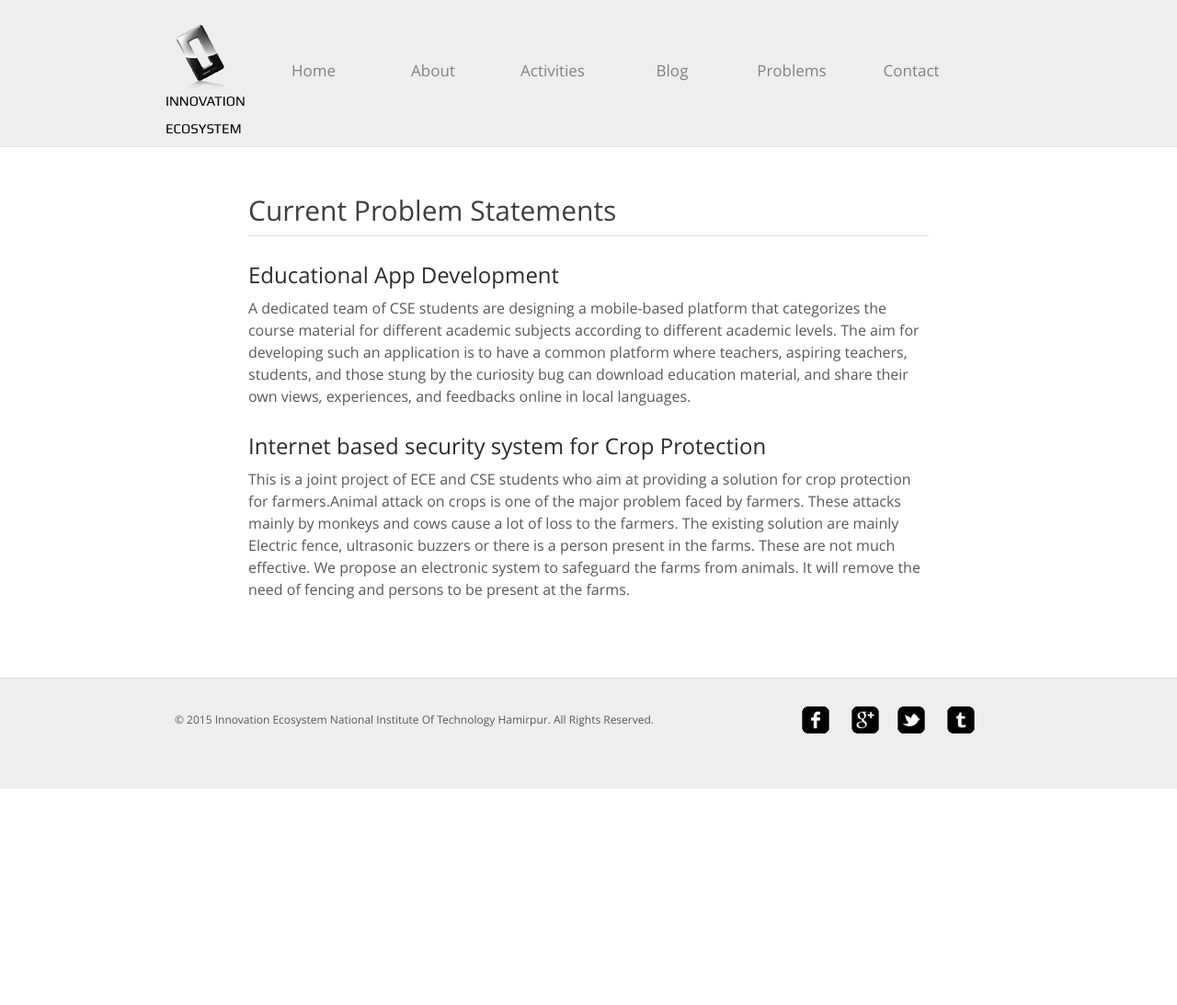
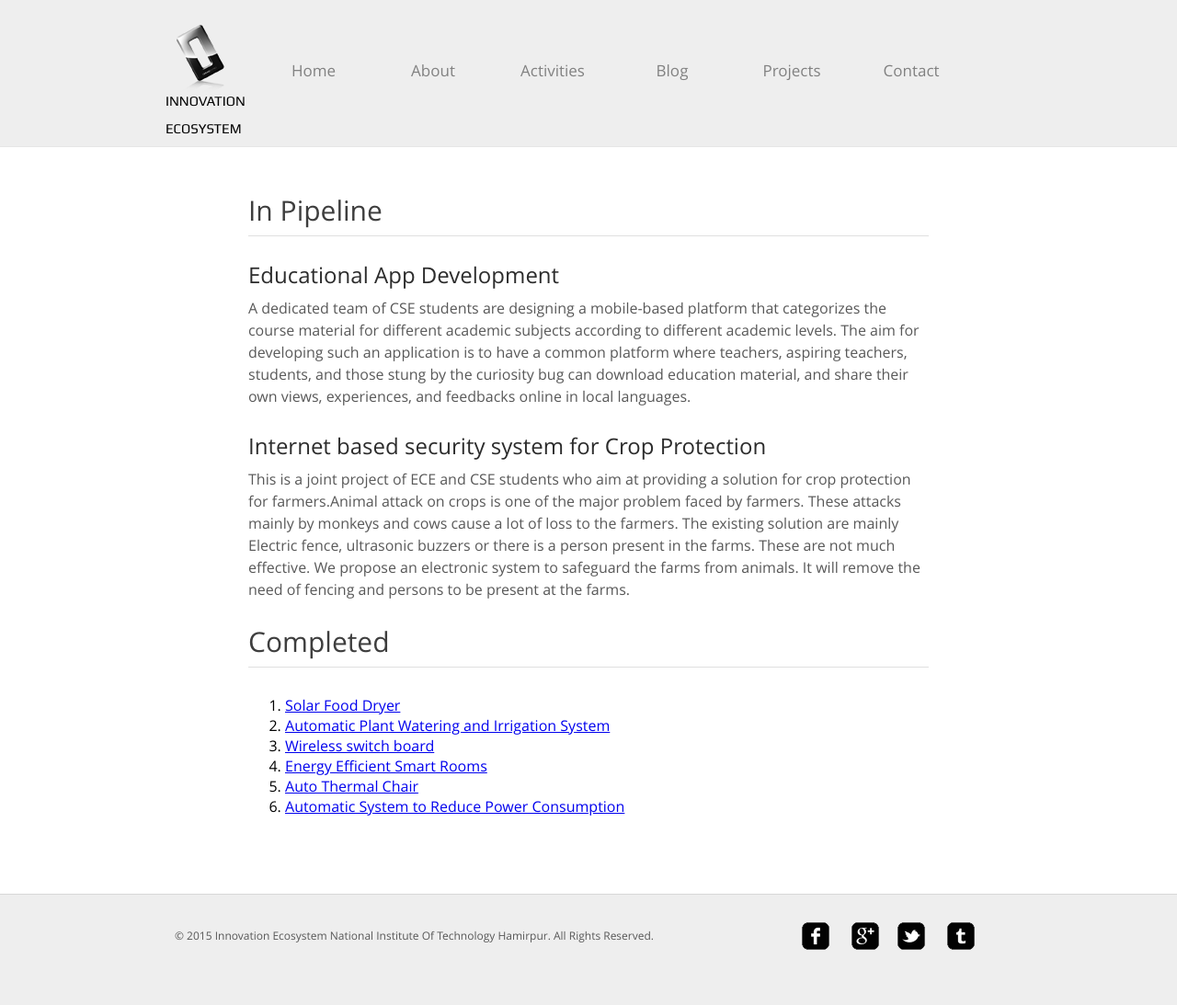
Before and after one commit to arunnK/eco_inn_website, a Django app: page /ps in a window 1280 px wide. Shown: the whole page at 92% size. Before the commit the page ends 858 px from the top, so only its background shows below. Run offline with Django 3.2, Linux system fonts and the light colour scheme.

Commit message:
Final app3

```diff
--- a/pages/templates/pages/about.html
+++ b/pages/templates/pages/about.html
@@ -14,11 +14,11 @@ About-Innovation Ecosystem
 	<div id="contents">
 		<div id="about">
 			<h1>About</h1>
-			<h2>What is IES ?</h2>
+			<h2>What is ECO-INN ?</h2>
 			<p align="justify">
-				Innovation Ecosystem (IES) at NIT Hamirpur (HP) is a student coordinated activity, which intends to collectively (through team work) create an atmosphere for working towards developing solutions to real life engineering problems faced by the people belonging to different strata of the society at much affordable prices. It also aims to develop alternative techniques to already existing techniques at meagre rates.
+				Innovation Ecosystem (ECO-INN) at NIT Hamirpur (HP) is a student coordinated activity, which intends to collectively (through team work) create an atmosphere for working towards developing solutions to real life engineering problems faced by the people belonging to different strata of the society at much affordable prices. It also aims to develop alternative techniques to already existing techniques at meagre rates.
 
- Working in close coordination with RuTAG NIT Hamirpur and <a href="">Sristi, problems faced by people are undertaken as a challenge and their solutions are provided for implementation.
+ Working in close coordination with<a href="http://rutag.iitd.ac.in/">RuTAG</a>,<a href="http://nith.ac.in/">NIT Hamirpur</a> and <a href="http://www.sristi.org/">Sristi</a>, problems faced by people are undertaken as a challenge and their solutions are provided for implementation.
 
 An exhibition was organized on 10th- 12th April wherein socially relevant projects completed by volunteers of the ecosystem, were displayed.
 
--- a/pages/templates/pages/base.html
+++ b/pages/templates/pages/base.html
@@ -30,7 +30,7 @@
 						<a href="/blog">Blog</a>
 					</li>
 					<li>
-						<a href="/ps">Problems</a>
+						<a href="/ps">Projects</a>
 					</li>
 					<li>
 						<a href="/contact">Contact</a>
@@ -48,9 +48,9 @@
 		<div class="clearfix">
 			<div id="connect">
 				<a href="https://www.facebook.com/iesnith" target="_blank" class="facebook"></a>
-				<a href="http://freewebsitetemplates.com/go/googleplus/" target="_blank" class="googleplus">
-				</a><a href="http://freewebsitetemplates.com/go/twitter/" target="_blank" class="twitter"></a>
-				<a href="http://www.freewebsitetemplates.com/misc/contact/" target="_blank" class="tumbler"></a>
+				<a href="/index" target="_blank" class="googleplus">
+				</a><a href="/index" target="_blank" class="twitter"></a>
+				<a href="/index" target="_blank" class="tumbler"></a>
 			</div>
 			<p>
 
--- a/pages/templates/pages/problemstatements.html
+++ b/pages/templates/pages/problemstatements.html
@@ -14,7 +14,7 @@ About-Innovation Ecosystem
 
 	<div id="contents">
 		<div id="about">
-			<h1>Current Problem Statements </h1>
+			<h1>In Pipeline </h1>
 			<h2>Educational App Development</h2>
 			<p>
 				A dedicated team of CSE students  are designing a mobile-based platform that categorizes the course material for different academic subjects according to different academic levels. The aim for developing such an application is to have a common platform where teachers, aspiring teachers, students, and those stung by the curiosity bug can download education material, and share their own views, experiences, and feedbacks online in local languages.
@@ -22,6 +22,31 @@ About-Innovation Ecosystem
 			<h2>Internet based security system for Crop Protection</h2>
 			<p>
 				This is a joint project of ECE and CSE students who aim at providing  a solution for crop protection for farmers.Animal attack on crops is one of the major problem faced by farmers. These attacks mainly by monkeys and cows cause a lot of loss to the farmers. The existing solution are mainly Electric fence, ultrasonic buzzers or there is a person present in the farms. These are not much effective. We propose an electronic system to safeguard the farms from animals. It will remove the need of fencing and persons to be present at the farms.
+			</p>
+
+			<h1>Completed </h1>
+			<p>
+				<ol>
+					<li>
+						<a href="/post1">Solar Food Dryer</a>
+					</li>
+					<li>
+						<a href="/post2">Automatic Plant Watering and Irrigation System</a>
+					</li>
+					<li>
+						<a href="/post3">Wireless switch board </a>
+					</li>
+					<li>
+						<a href="/post4">Energy Efficient Smart Rooms</a>
+					</li>
+					<li>
+						<a href="/post5">Auto Thermal Chair</a>
+					</li>
+					<li>
+						<a href="/post6">Automatic System to Reduce Power Consumption</a>
+					</li>
+				</ol>
+
 			</p>
 			<!--<h2>Be Part of Our Community</h2>
 			<p>
```
